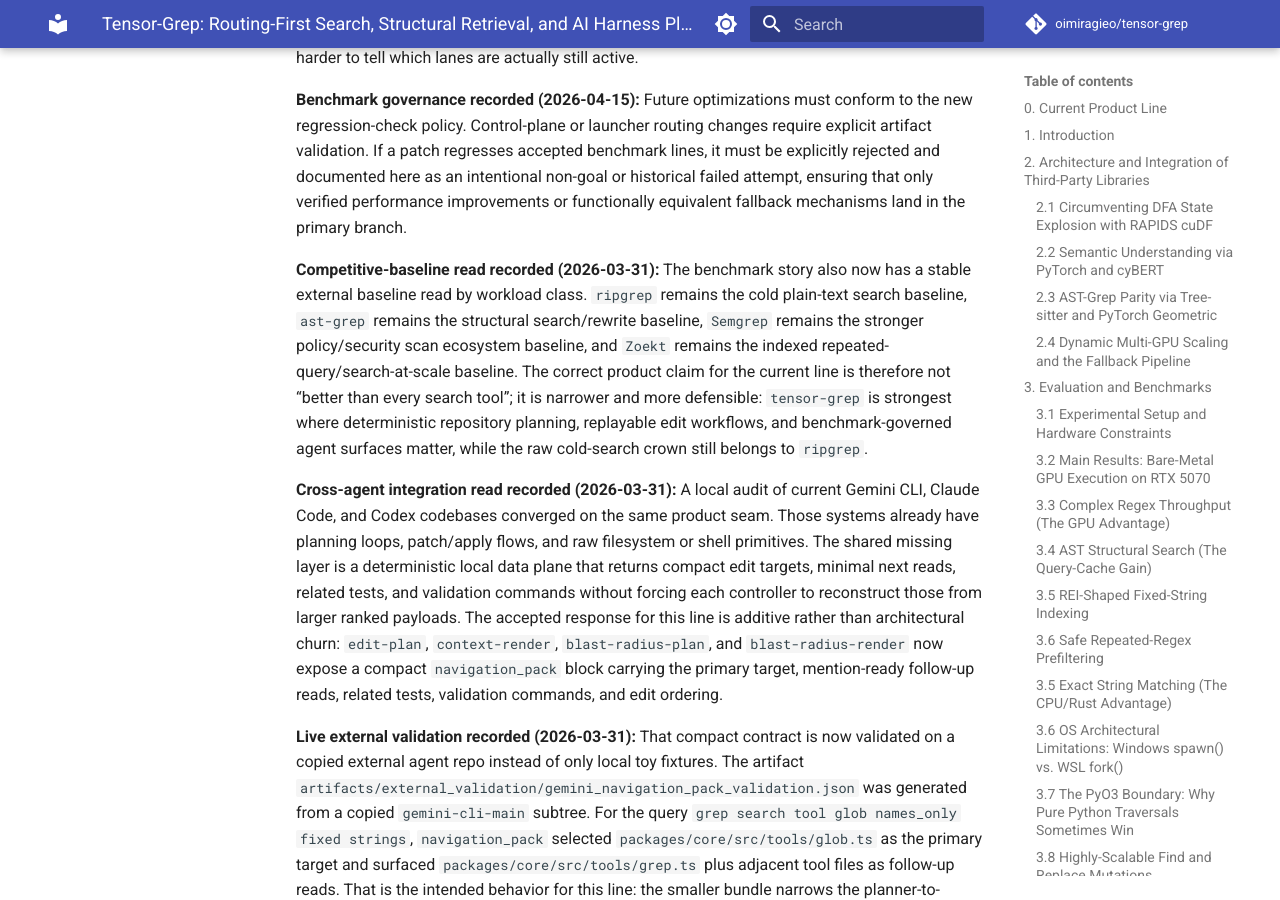
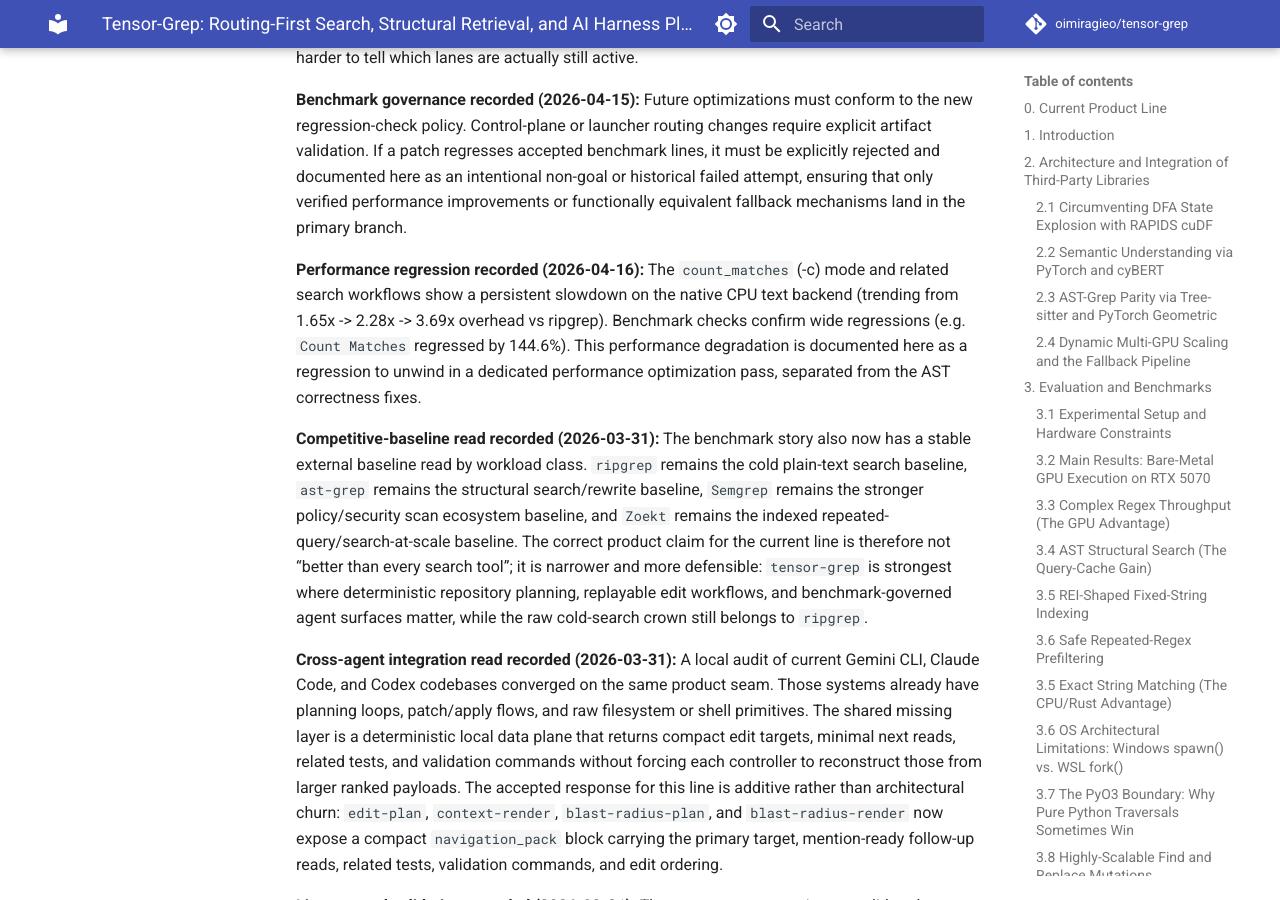
Before and after one commit to oimiragieo/tensor-grep, an MkDocs documentation site: the page built from docs/PAPER.md, in a window 1280 px wide and 900 px high, scrolled down 41270 px. Built offline with MkDocs 1.6.1 and Material for MkDocs 9.7.7, drawn with Linux system fonts in a browser that asks for light colours; comment, search, counter and statistics services are not loaded.

Commit message:
docs: document count mode performance regression
- Explicitly recorded the regression observed on \-c\ (count matches) overhead vs \
ipgrep\ in \docs/PAPER.md\, treating it as a regression to unwind in a dedicated optimization pass, separated from the AST correctness fix.

```diff
--- a/docs/PAPER.md
+++ b/docs/PAPER.md
@@ -718,6 +718,8 @@
 
 **Benchmark governance recorded (2026-04-15):** Future optimizations must conform to the new regression-check policy. Control-plane or launcher routing changes require explicit artifact validation. If a patch regresses accepted benchmark lines, it must be explicitly rejected and documented here as an intentional non-goal or historical failed attempt, ensuring that only verified performance improvements or functionally equivalent fallback mechanisms land in the primary branch.
 
+**Performance regression recorded (2026-04-16):** The `count_matches` (-c) mode and related search workflows show a persistent slowdown on the native CPU text backend (trending from 1.65x -> 2.28x -> 3.69x overhead vs ripgrep). Benchmark checks confirm wide regressions (e.g. `Count Matches` regressed by 144.6%). This performance degradation is documented here as a regression to unwind in a dedicated performance optimization pass, separated from the AST correctness fixes.
+
 **Competitive-baseline read recorded (2026-03-31):** The benchmark story also now has a stable external baseline read by workload class. `ripgrep` remains the cold plain-text search baseline, `ast-grep` remains the structural search/rewrite baseline, `Semgrep` remains the stronger policy/security scan ecosystem baseline, and `Zoekt` remains the indexed repeated-query/search-at-scale baseline. The correct product claim for the current line is therefore not “better than every search tool”; it is narrower and more defensible: `tensor-grep` is strongest where deterministic repository planning, replayable edit workflows, and benchmark-governed agent surfaces matter, while the raw cold-search crown still belongs to `ripgrep`.
 
 **Cross-agent integration read recorded (2026-03-31):** A local audit of current Gemini CLI, Claude Code, and Codex codebases converged on the same product seam. Those systems already have planning loops, patch/apply flows, and raw filesystem or shell primitives. The shared missing layer is a deterministic local data plane that returns compact edit targets, minimal next reads, related tests, and validation commands without forcing each controller to reconstruct those from larger ranked payloads. The accepted response for this line is additive rather than architectural churn: `edit-plan`, `context-render`, `blast-radius-plan`, and `blast-radius-render` now expose a compact `navigation_pack` block carrying the primary target, mention-ready follow-up reads, related tests, validation commands, and edit ordering.
```
Also changed, not shown: 1 other file.
